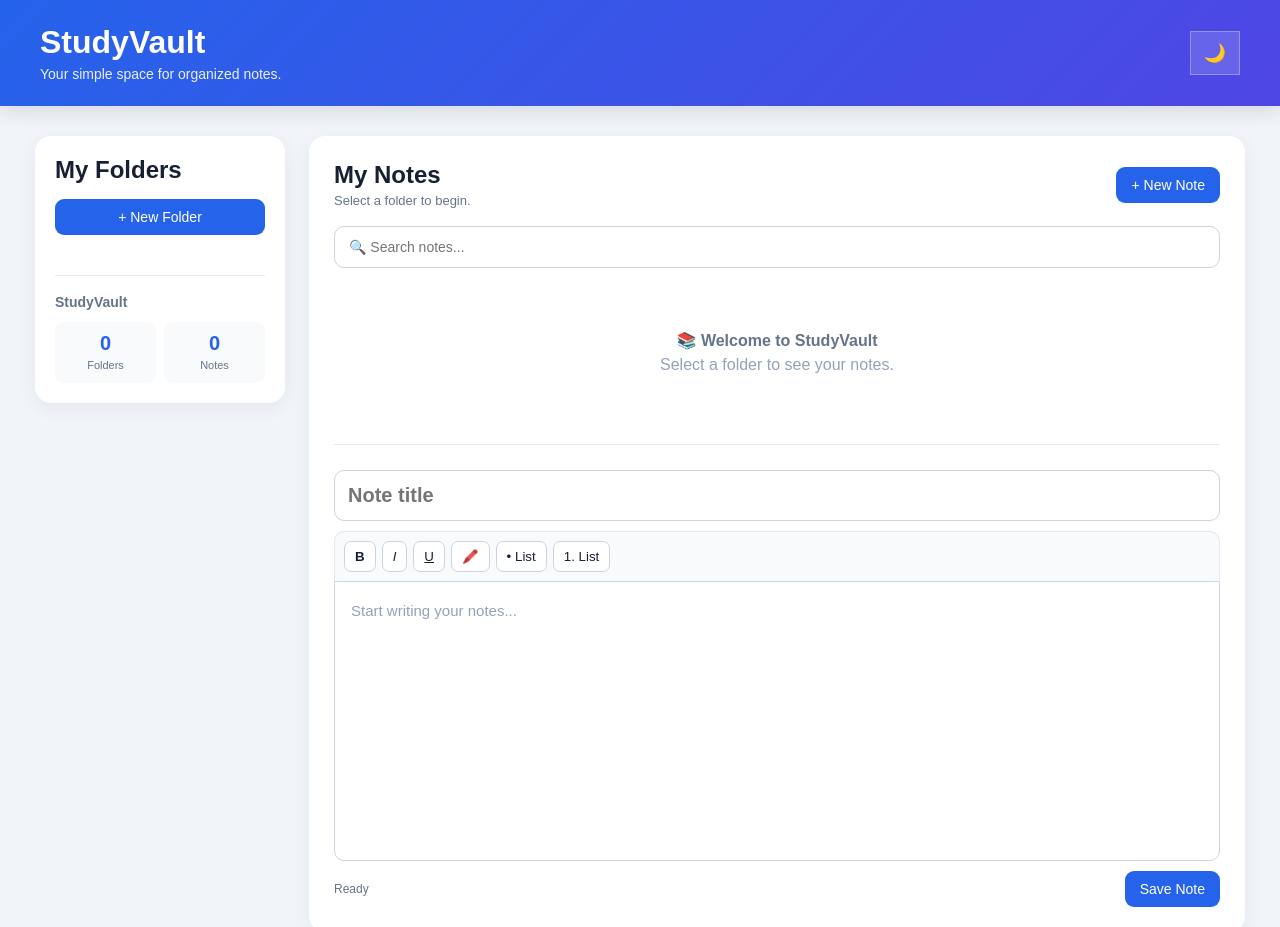
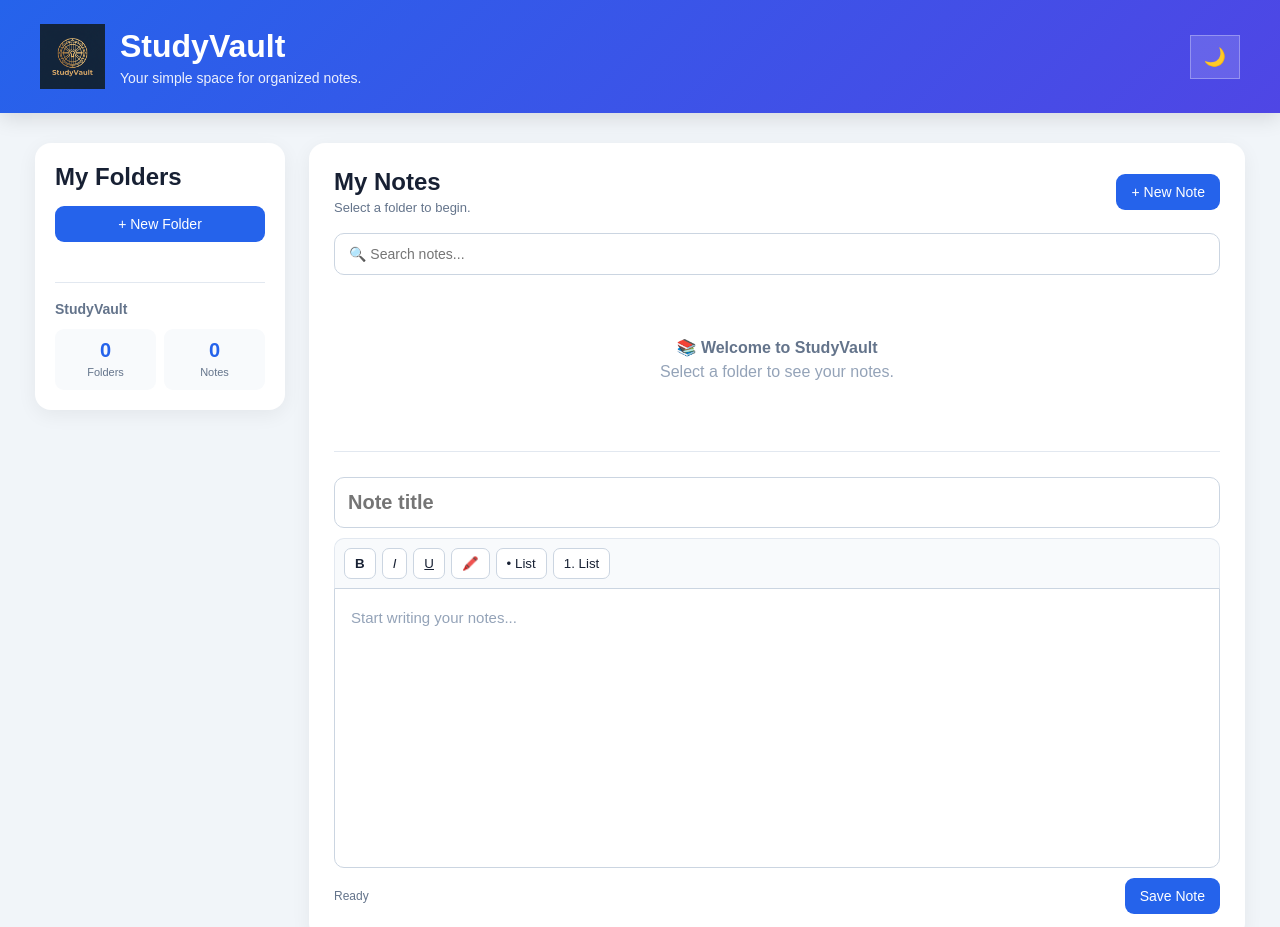
Before and after one commit to deepaksreeman/StudyVault, a plain HTML site: page index.html in a window 1280 px wide. Shown: the top 927 px of the page. Drawn offline with Linux system fonts and the light colour scheme.

Commit message:
Add StudyVault logo

```diff
--- a/index.html
+++ b/index.html
@@ -26,13 +26,22 @@
 
     <header>
 
-        <div>
+        <div class="brand">
 
-            <h1>StudyVault</h1>
+            <img
+                src="logo.png"
+                alt="StudyVault Logo"
+            >
 
-            <p>
-                Your simple space for organized notes.
-            </p>
+            <div>
+
+                <h1>StudyVault</h1>
+
+                <p>
+                    Your simple space for organized notes.
+                </p>
+
+            </div>
 
         </div>
 
@@ -83,20 +92,24 @@
                 <div class="stats">
 
                     <div>
+
                         <strong id="folderCount">
                             0
                         </strong>
 
                         <span>Folders</span>
+
                     </div>
 
 
                     <div>
+
                         <strong id="noteCount">
                             0
                         </strong>
 
                         <span>Notes</span>
+
                     </div>
 
                 </div>
--- a/style.css
+++ b/style.css
@@ -850,3 +850,22 @@ body.dark .note-actions button:hover {
     }
 
 }
+.brand {
+    display: flex;
+    align-items: center;
+    gap: 15px;
+}
+
+.brand img {
+    width: 65px;
+    height: 65px;
+    object-fit: contain;
+}
+
+.brand h1 {
+    margin: 0;
+}
+
+.brand p {
+    margin: 5px 0 0;
+}
```
Also changed, not shown: logo.png (added).
